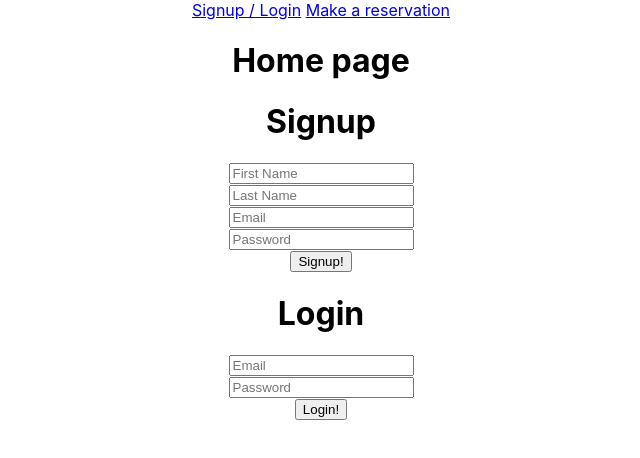
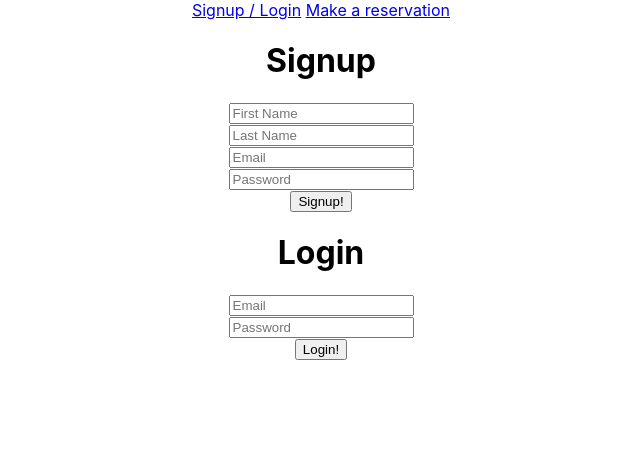
Before and after one commit to jpierre113/FullstackProject, a React (Create React App) app in the folder frontend/: page / in a window 1280 px wide. Shown: the top 458 px of the page, without its empty margins (319-959 px from the left). Built offline with nearby package versions, Linux system fonts and the light colour scheme.

Commit message:
Updated Appjs to display exact path of links. Added search button to Res.

```diff
--- a/frontend/src/App.js
+++ b/frontend/src/App.js
@@ -21,15 +21,18 @@ class App extends Component {
     <Router>
         <div>
           <nav>
-            <Link to="/">Signup / Login</Link>{' '}
-            <Link to="/reservation">Make a reservation</Link>
+            <Link to="/" className="link">Signup / Login</Link>{' '}
+            <Link to="/reservation" className="link">Make a reservation</Link>{Reservation}
           </nav>
-          <Route exact path="/" component={Home} />
-          <Route path="/reservation" component={Reservation} />
+            <Route exact path="/" render={props =>
+              <div>
+                <Signup />
+                <Login />
+              </div>
+            } />
+            <Route path="/reservation" component={Reservation} />
         </div>
       </Router>
-
-      <Signup /> <Login />
 
 
     </div>
--- a/frontend/src/Reservation.js
+++ b/frontend/src/Reservation.js
@@ -14,6 +14,7 @@ const Reservation = (props) => {
         todayButton: 'Today',
       }}
     />
+    <input type="submit" value="Search" />
       </div>
     );
 
```
